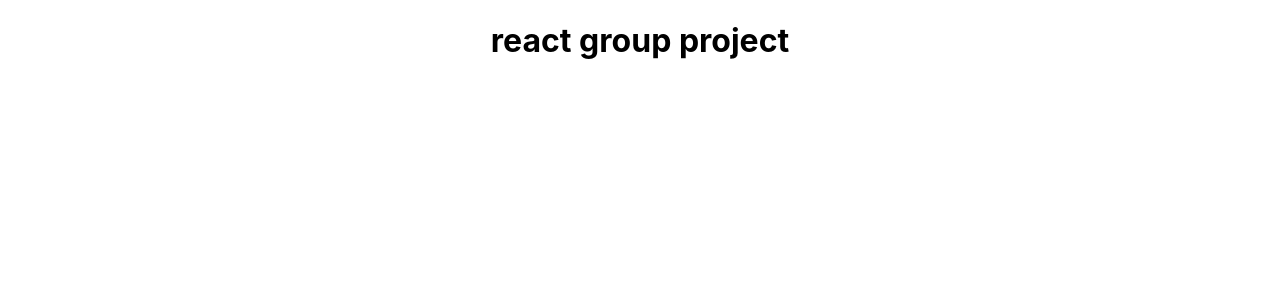
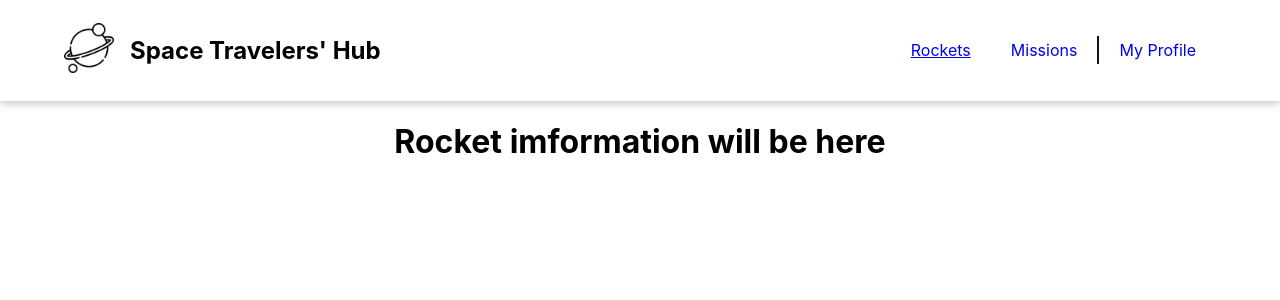
Before and after one commit to jubaer919/react-group-project, a React (Create React App) app: page / in a window 1280 px wide. Shown: the top 300 px of the page. Built offline with nearby package versions, Linux system fonts and the light colour scheme.

Commit message:
complete the navbar

```diff
--- a/package.json
+++ b/package.json
@@ -3,12 +3,16 @@
   "version": "0.1.0",
   "private": true,
   "dependencies": {
+    "@reduxjs/toolkit": "^1.9.6",
     "@testing-library/jest-dom": "^5.17.0",
     "@testing-library/react": "^13.4.0",
     "@testing-library/user-event": "^13.5.0",
+    "axios": "^1.5.1",
     "react": "^18.2.0",
     "react-dom": "^18.2.0",
-    "react-scripts": "5.0.1",
+    "react-redux": "^8.1.3",
+    "react-router-dom": "^6.16.0",
+    "react-scripts": "^5.0.1",
     "web-vitals": "^2.1.4"
   },
   "scripts": {
--- a/src/App.js
+++ b/src/App.js
@@ -1,9 +1,19 @@
+import { Route, Routes } from 'react-router-dom';
 import './App.css';
+import Navbar from './Components/UI/Navbar';
+import Rockets from './Components/Rocket/Rockets';
+import Missions from './Components/Mission/Missions';
+import Profile from './Components/MyProfile/Profile';
 
 function App() {
   return (
     <div className="App">
-      <h1>react group project</h1>
+      <Navbar />
+      <Routes>
+        <Route path="/" element={<Rockets />} />
+        <Route path="/missions" element={<Missions />} />
+        <Route path="/profile" element={<Profile />} />
+      </Routes>
     </div>
   );
 }
--- /dev/null
+++ b/src/Components/Mission/Missions.jsx
@@ -0,0 +1,7 @@
+export default function Missions() {
+  return (
+    <>
+      <h1>Missions informations will be here</h1>
+    </>
+  );
+}
--- /dev/null
+++ b/src/Components/MyProfile/Profile.jsx
@@ -0,0 +1,7 @@
+export default function Profile() {
+  return (
+    <>
+      <h2>Profile information will be here</h2>
+    </>
+  );
+}
--- /dev/null
+++ b/src/Components/Rocket/Rockets.jsx
@@ -0,0 +1,7 @@
+export default function Rockets() {
+  return (
+    <>
+      <h1>Rocket imformation will be here</h1>
+    </>
+  );
+}
--- /dev/null
+++ b/src/Components/UI/Navbar.jsx
@@ -0,0 +1,22 @@
+import { NavLink } from 'react-router-dom';
+import classes from './Navbar.module.css';
+import planetLogo from '../../assets/planet.png';
+
+export default function Navbar() {
+  const navLinkActive = ({ isActive }) => ({
+    textDecoration: isActive ? 'underline' : 'none',
+  });
+  return (
+    <nav className={classes.nav}>
+      <div>
+        <img src={planetLogo} alt="website logo" className={classes.img} />
+      </div>
+      <h1>Space Travelers&apos; Hub</h1>
+      <ul className={classes.list}>
+        <li><NavLink exact to="/" style={navLinkActive}>Rockets</NavLink></li>
+        <li><NavLink to="/missions" style={navLinkActive}>Missions</NavLink></li>
+        <li className={classes.profile}><NavLink to="/profile" style={navLinkActive}>My Profile</NavLink></li>
+      </ul>
+    </nav>
+  );
+}
--- /dev/null
+++ b/src/Components/UI/Navbar.module.css
@@ -0,0 +1,27 @@
+.nav {
+  display: flex;
+  align-items: center;
+  gap: 1rem;
+  padding: 1rem 5vw;
+  box-shadow: 0 2px 8px rgba(0, 0, 0, 0.25);
+}
+
+.img {
+  width: 50px;
+  height: 50px;
+}
+
+.list {
+  list-style: none;
+  display: flex;
+  align-items: center;
+  margin-left: auto;
+}
+
+.list > * {
+  padding: 4px 1.25rem;
+}
+
+.profile {
+  border-left: 2px solid #121212;
+}
--- /dev/null
+++ b/src/Redux/store.js
@@ -0,0 +1,7 @@
+import { configureStore } from '@reduxjs/toolkit';
+
+const store = configureStore({
+  reducer: {},
+});
+
+export default store;
--- a/src/index.js
+++ b/src/index.js
@@ -1,11 +1,19 @@
 import React from 'react';
 import ReactDOM from 'react-dom/client';
 import './index.css';
+import { BrowserRouter } from 'react-router-dom';
+import { Provider } from 'react-redux';
 import App from './App';
+import store from './Redux/store';
 
 const root = ReactDOM.createRoot(document.getElementById('root'));
 root.render(
   <React.StrictMode>
-    <App />
+    <Provider store={store}>
+      <BrowserRouter>
+        <App />
+      </BrowserRouter>
+    </Provider>
+
   </React.StrictMode>,
 );
```
Also changed, not shown: src/assets/planet.png (added), 1 other file (tests, documents, lock files or other folders).
